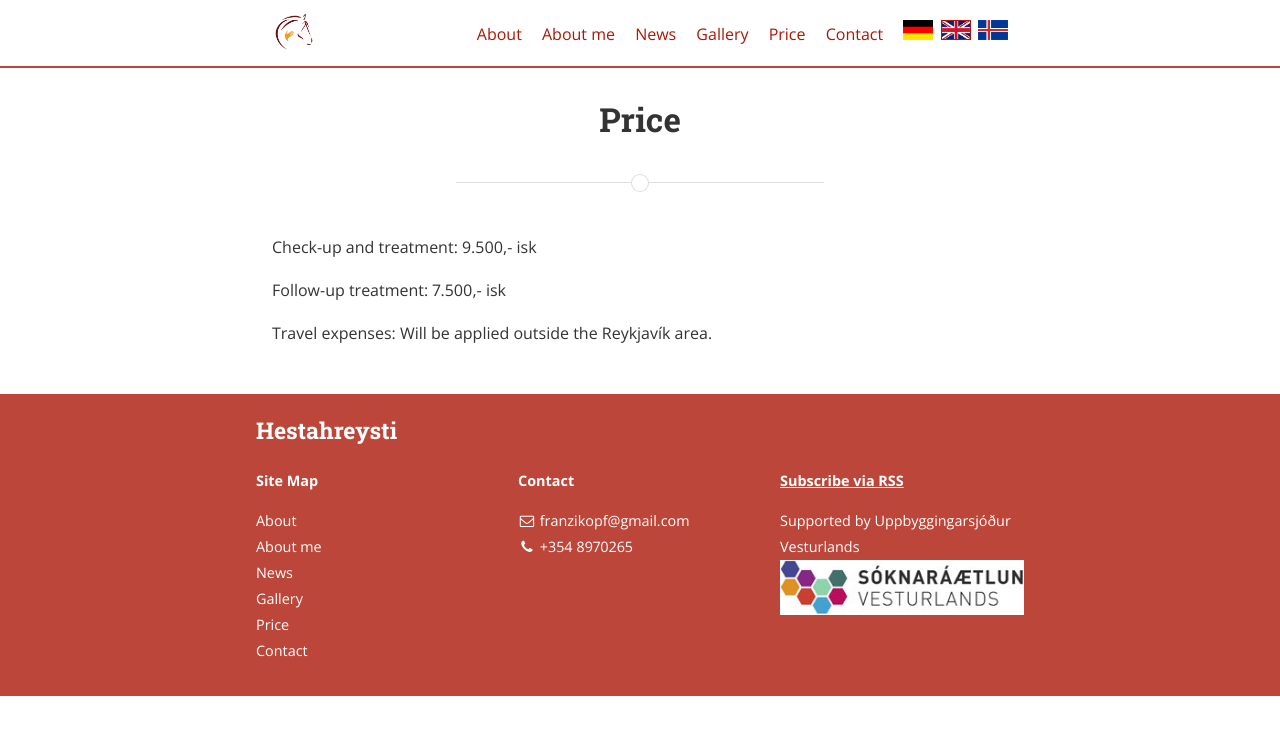
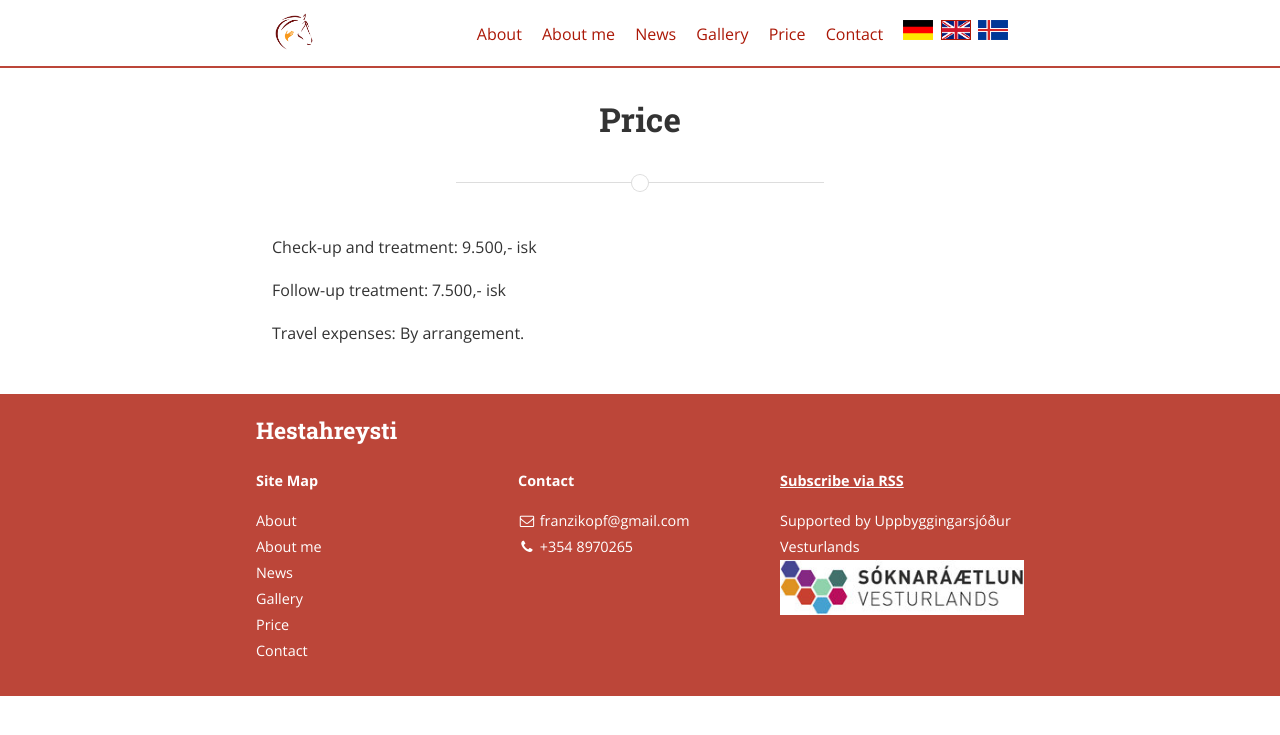
Before and after one commit to FancyFanz/FancyFanz.github.io, a Jekyll site: the page built from price-en.md, in a window 1280 px wide. Shown: the top 735 px of the page. Built offline with Jekyll 4.4.1, drawn with Linux system fonts in a browser that asks for light colours; nearby versions of some CDN libraries; library files that are not in the unit come from our copies.

Commit message:
Update price-en.md

```diff
--- a/price-en.md
+++ b/price-en.md
@@ -11,4 +11,4 @@ Check-up and treatment: 9.500,- isk
 
 Follow-up treatment: 7.500,- isk
 
-Travel expenses: Will be applied outside the Reykjavík area.
+Travel expenses: By arrangement.
```
